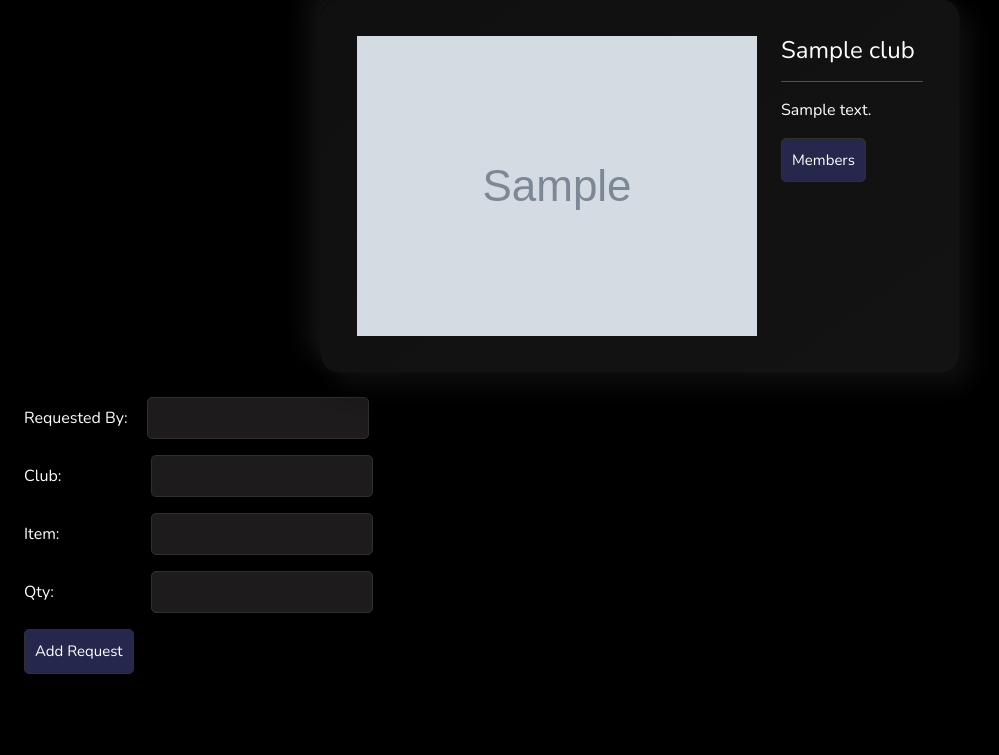
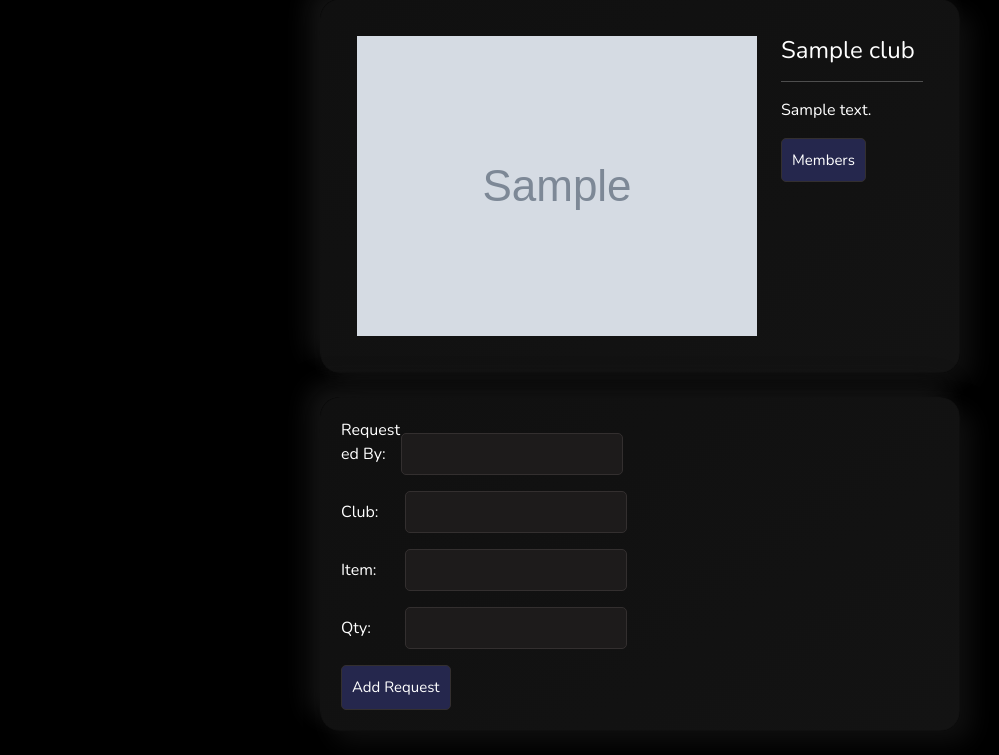
Before and after one commit to mittal-parth/Cluboard, a Django app: template base/templates/request_add.html in a window 1280 px wide. Shown: the part 81-836 px from the top of the page, without its empty margins (0-999 px from the left). Before the commit the page ends 755 px from the top, so only its background shows below. Run offline with Django 3.2, Linux system fonts and the light colour scheme; the template is opened without the code that fills it: most values are stand-ins (such as "Sample title", 1, 10 or a date in 2020); grey boxes marked "Sample" are stand-in pictures; form fields are guessed from the names that the template uses; parts of the project's set-up code (start-up, migrations or seed data) failed here and were passed over.

Commit message:
add neu card to request_add page

```diff
--- a/base/templates/request_add.html
+++ b/base/templates/request_add.html
@@ -3,7 +3,7 @@
 {% block title %}Add Request{% endblock title %}
 
 {% block body %}
-<div class="mx-4 my-4">
+<div class="card neumorphism-card my-4" style="width:50%; margin: auto;">
     <form action="" method="POST" >
         {% csrf_token %}
         <p > <label class ="form_label">Requested By: </label>{{form.requested_by}}</p>
```
